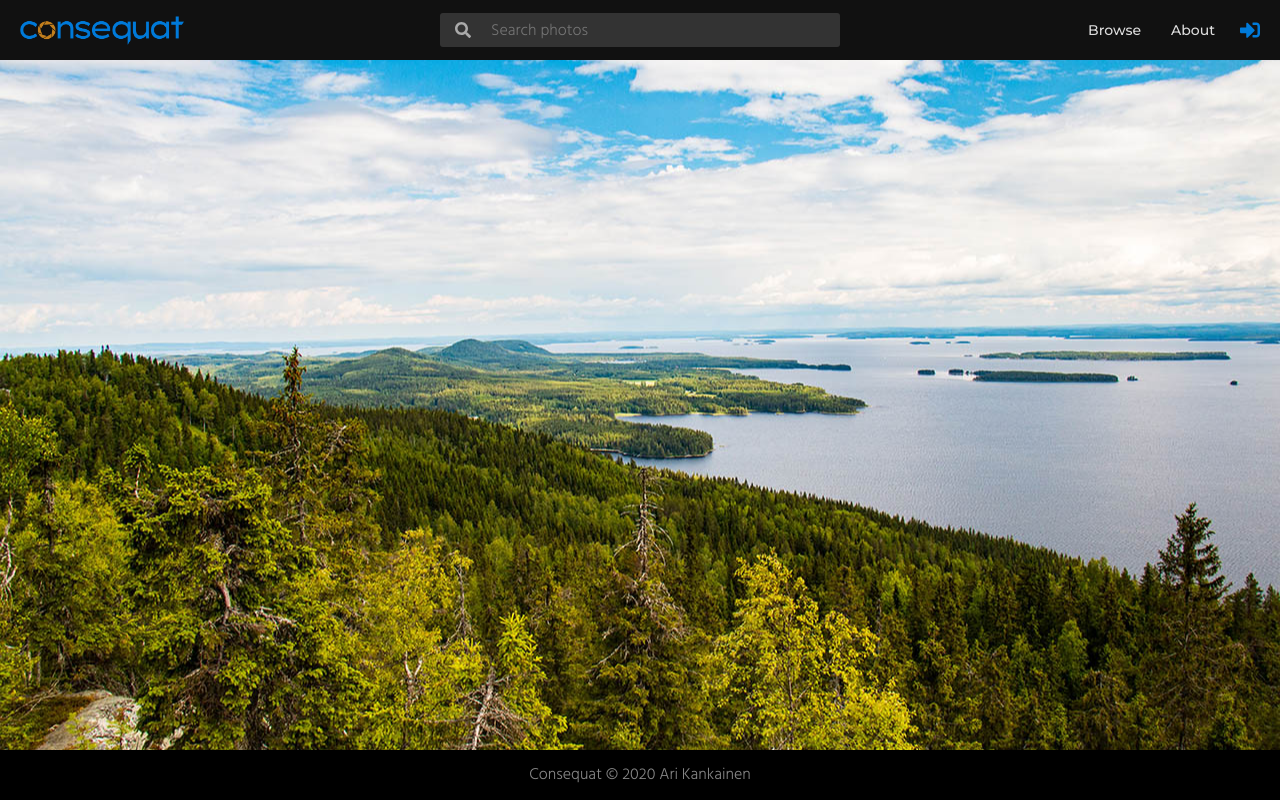
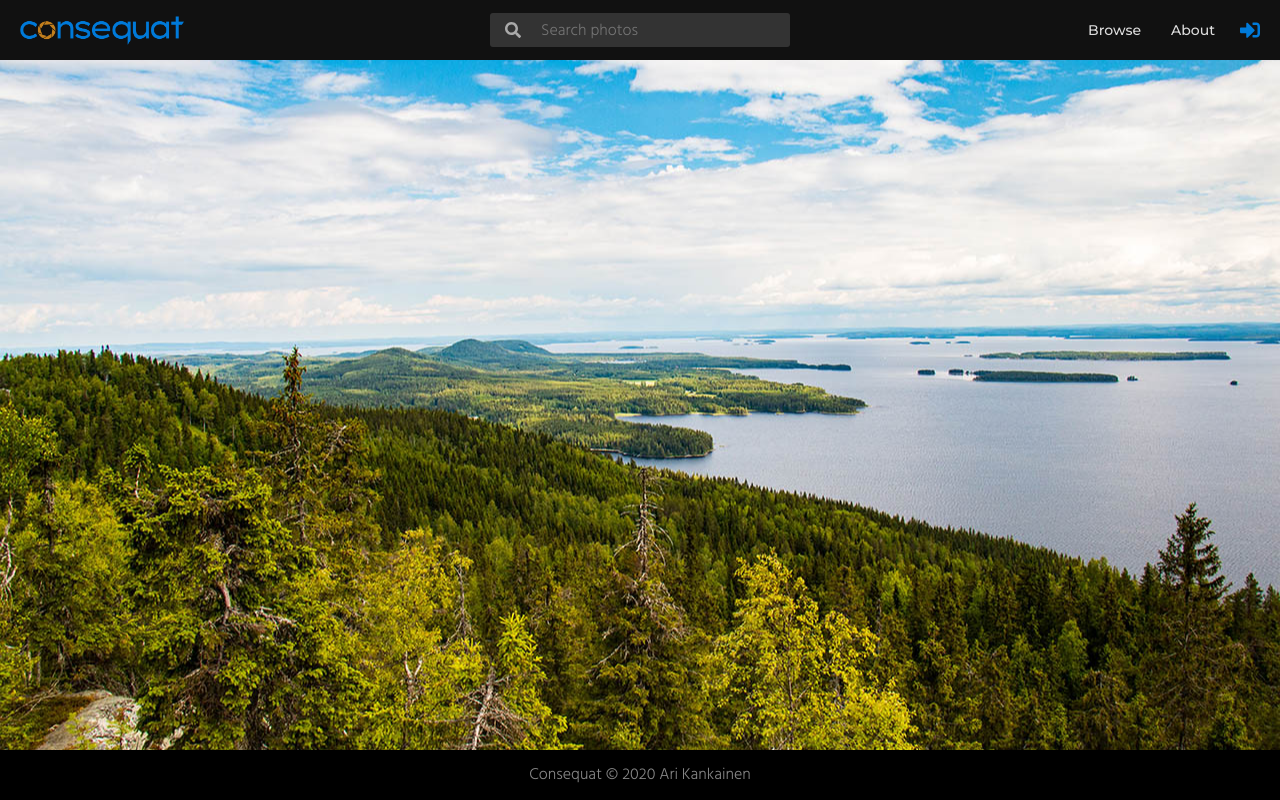
Before and after one commit to arikankainen/consequat-client, a React (Create React App) app: page / in a window 1280 px wide. Built offline with nearby package versions, Linux system fonts and the light colour scheme; what @apollo/link-context would draw is missing.

Commit message:
hakukenttään lisätty focus-indikaattori, tyylejä paranneltu

```diff
--- a/src/components/Header/Search.tsx
+++ b/src/components/Header/Search.tsx
@@ -1,13 +1,17 @@
-import React from 'react';
-import styled from 'styled-components';
+import React, { useState } from 'react';
+import styled, { css } from 'styled-components';
 import { ReactComponent as SearchIcon } from '../../images/menu_search.svg';
 
-const SearchContainer = styled.div`
+interface SearchContainerProps {
+  focus: boolean;
+}
+
+const SearchContainer = styled.div<SearchContainerProps>`
   display: flex;
   flex: 100;
   align-items: center;
   justify-content: flex-start;
-  max-width: 400px;
+  max-width: 300px;
   margin-left: 10px;
   margin-right: 10px;
   padding-left: 15px;
@@ -21,13 +25,22 @@ const SearchContainer = styled.div`
     color: var(--icon-color);
     color: #aaa;
   }
+
+  ${props =>
+    props.focus &&
+    css`
+      background-color: #444;
+      max-width: 400px;
+  `}
+
+  transition: all 200ms ease-in-out;
 `;
 
 const Input = styled.input`
   width: 100%;
   margin-left: 20px;
   margin-right: 20px;
-  background-color: var(--input-bg-color);
+  background-color: transparent;
   border: none;
   color: var(--input-color);
   font-size: var(--default-font-size);
@@ -39,12 +52,18 @@ const Input = styled.input`
   }
 `;
 
-// TODO: add focus indicator
 const Search = () => {
+  const [focus, setFocus] = useState(false);
+
   return (
-    <SearchContainer>
+    <SearchContainer focus={focus}>
       <SearchIcon />
-      <Input placeholder="Search photos" autoComplete="off" />
+      <Input
+        placeholder="Search photos"
+        autoComplete="off"
+        onFocus={() => setFocus(true)}
+        onBlur={() => setFocus(false)}
+      />
     </SearchContainer>
   );
 };
```
